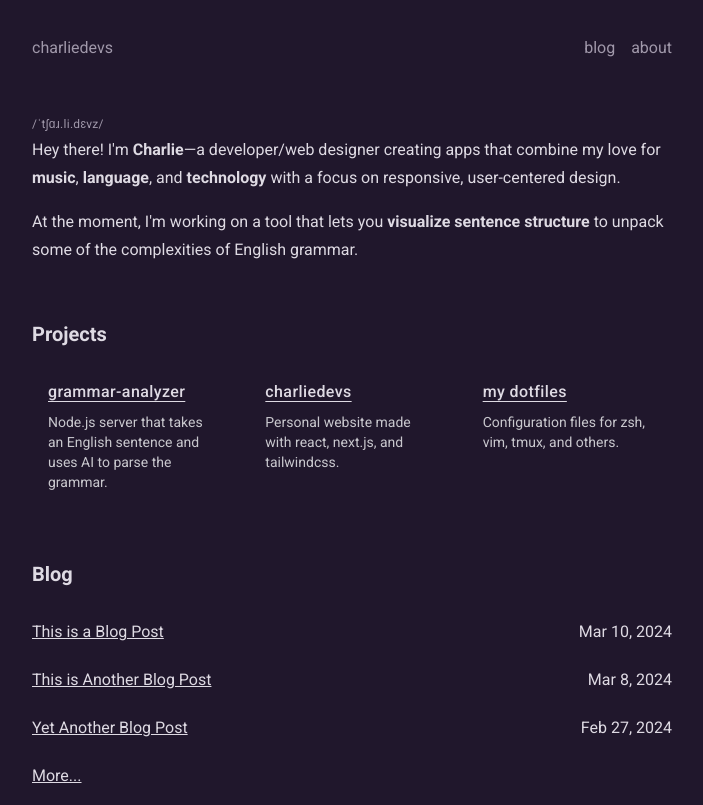
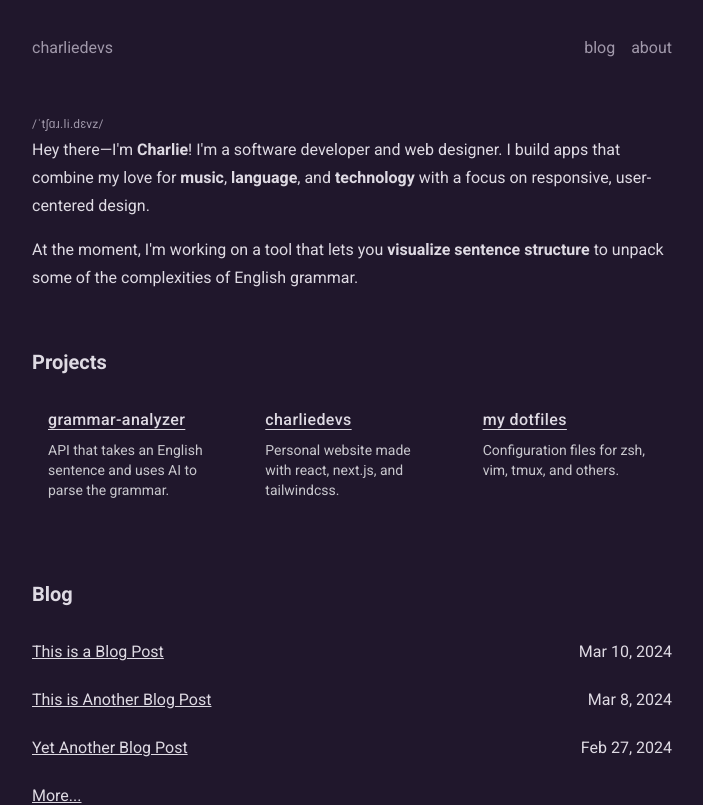
Before and after one commit to charliedevs/charliedevs, a Next.js app: page / in a window 1280 px wide. Shown: the top 805 px of the page, without its empty margins (288-991 px from the left). Built offline with nearby package versions, Linux system fonts and the light colour scheme.

Commit message:
Change wording on home page

```diff
--- a/src/app/_projects.ts
+++ b/src/app/_projects.ts
@@ -11,7 +11,7 @@ export const projects: Project[] = [
         title: 'grammar-analyzer',
         href: 'https://github.com/charliedevs/grammar-analyzer',
         description:
-            'Node.js server that takes an English sentence and uses AI to parse the grammar.',
+            'API that takes an English sentence and uses AI to parse the grammar.',
     },
     {
         title: 'charliedevs',
--- a/src/app/page.tsx
+++ b/src/app/page.tsx
@@ -16,10 +16,11 @@ const Home: NextPage = () => {
                     {'/ˈtʃɑɹ.li.dɛvz/'}
                 </h1>
                 <p>
-                    Hey there! I&apos;m <b>Charlie</b>—a developer/web designer
-                    creating apps that combine my love for <b>music</b>,{' '}
-                    <b>language</b>, and <b>technology</b> with a focus on
-                    responsive, user-centered design.
+                    Hey there—I&apos;m <b>Charlie</b>! I&apos;m a software
+                    developer and web designer. I build apps that combine my
+                    love for <b>music</b>, <b>language</b>, and{' '}
+                    <b>technology</b> with a focus on responsive, user-centered
+                    design.
                 </p>
                 <p>
                     At the moment, I&apos;m working on a tool that lets you{' '}
```
